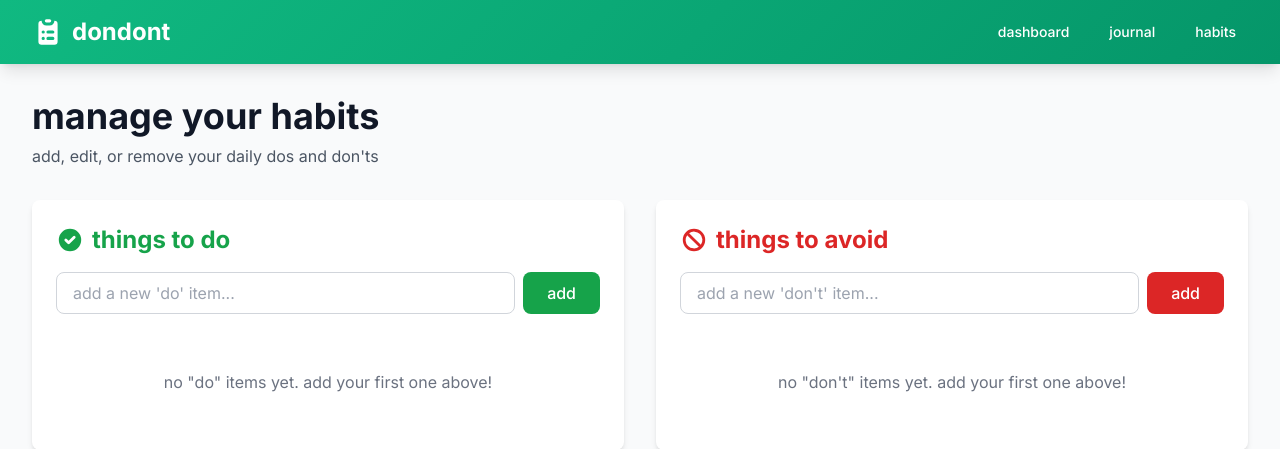
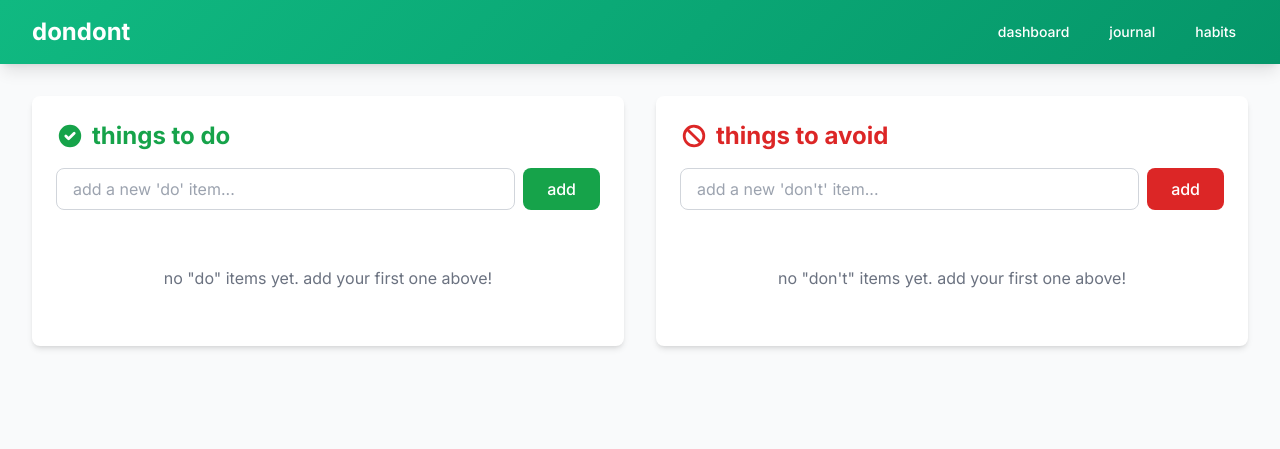
Before and after one commit to thomasinworld/dondont, a Django app: page /manage/ in a window 1280 px wide. Shown: the top 449 px of the page. Run offline with Django 5.2, Linux system fonts and the light colour scheme; data that the repository does not hold is empty; some libraries are stand-ins or nearby versions.

Commit message:
Clean up UI: remove logging, icon, and page headers
- Removed all console.log debugging statements
- Removed clipboard icon from navbar logo
- Removed page headers from dashboard
- Removed page headers from manage habits page
- Cleaner, more minimal interface

```diff
--- a/templates/base.html
+++ b/templates/base.html
@@ -35,11 +35,7 @@
         <div class="max-w-7xl mx-auto px-4 sm:px-6 lg:px-8">
             <div class="flex justify-between items-center h-16">
                 <div class="flex items-center">
-                    <a href="{% url 'journal:dashboard' %}" class="text-white text-2xl font-bold flex items-center lowercase">
-                        <svg class="w-8 h-8 mr-2" fill="currentColor" viewBox="0 0 20 20">
-                            <path d="M9 2a1 1 0 000 2h2a1 1 0 100-2H9z"/>
-                            <path fill-rule="evenodd" d="M4 5a2 2 0 012-2 3 3 0 003 3h2a3 3 0 003-3 2 2 0 012 2v11a2 2 0 01-2 2H6a2 2 0 01-2-2V5zm3 4a1 1 0 000 2h.01a1 1 0 100-2H7zm3 0a1 1 0 000 2h3a1 1 0 100-2h-3zm-3 4a1 1 0 100 2h.01a1 1 0 100-2H7zm3 0a1 1 0 100 2h3a1 1 0 100-2h-3z" clip-rule="evenodd"/>
-                        </svg>
+                    <a href="{% url 'journal:dashboard' %}" class="text-white text-2xl font-bold lowercase">
                         dondont
                     </a>
                 </div>
--- a/templates/journal/dashboard.html
+++ b/templates/journal/dashboard.html
@@ -54,11 +54,6 @@
 {% endblock %}
 
 {% block content %}
-<div class="mb-6">
-    <h1 class="text-4xl font-bold text-gray-900 mb-2 lowercase">your progress dashboard</h1>
-    <p class="text-gray-600 lowercase">track your daily habit completion over the last year</p>
-</div>
-
 <!-- GitHub-Style Contribution Graph -->
 <div class="bg-white rounded-lg shadow-md p-8">
     <h2 class="text-xl font-semibold text-gray-800 mb-6 lowercase">activity heatmap</h2>
--- a/templates/journal/manage_dodonts.html
+++ b/templates/journal/manage_dodonts.html
@@ -3,11 +3,6 @@
 {% block title %}manage habits - dondont{% endblock %}
 
 {% block content %}
-<div class="mb-8">
-    <h1 class="text-4xl font-bold text-gray-900 mb-2 lowercase">manage your habits</h1>
-    <p class="text-gray-600 lowercase">add, edit, or remove your daily dos and don'ts</p>
-</div>
-
 <div class="grid md:grid-cols-2 gap-8">
     <!-- Do's Section -->
     <div class="bg-white rounded-lg shadow-md p-6">
@@ -135,14 +130,9 @@ function addDoDont(itemType) {
     const input = document.getElementById(inputId);
     const text = input.value.trim();
 
-    if (!text) {
-        console.log('No text entered');
-        return;
-    }
+    if (!text) return;
 
-    console.log('Adding item:', text, 'Type:', itemType);
     const csrftoken = getCookie('csrftoken');
-    console.log('CSRF Token:', csrftoken);
 
     fetch("{% url 'journal:add_dodont' %}", {
         method: 'POST',
@@ -153,14 +143,12 @@ function addDoDont(itemType) {
         body: JSON.stringify({ text: text, item_type: itemType })
     })
     .then(response => {
-        console.log('Response status:', response.status);
         if (!response.ok) {
             throw new Error('Network response was not ok');
         }
         return response.json();
     })
     .then(data => {
-        console.log('Response data:', data);
         if (data.success) {
             // Clear input
             input.value = '';
@@ -200,15 +188,12 @@ function addDoDont(itemType) {
                 </div>
             `;
             list.appendChild(newItem);
-            console.log('Item added successfully');
         } else {
-            console.error('Server returned success: false', data);
             alert('Failed to add item: ' + (data.error || 'Unknown error'));
         }
     })
     .catch(error => {
-        console.error('Error:', error);
-        alert('Failed to add item. Please check the console for details.');
+        alert('Failed to add item. Please try again.');
     });
 }
 
```
